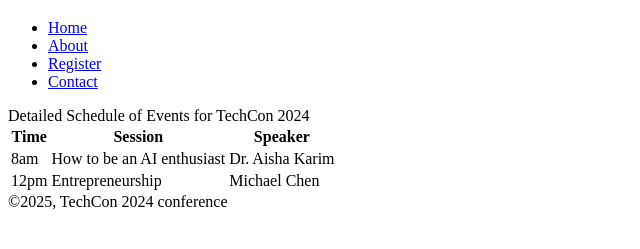
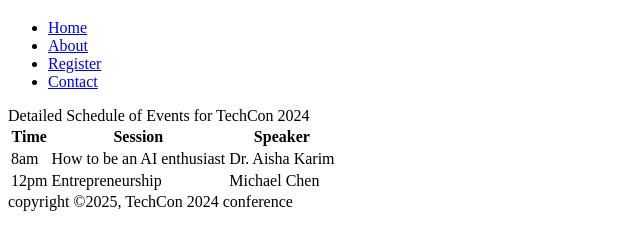
Before and after one commit to OluwatayomiTitus/TechCon_HTML, a plain HTML site: page techcon_website/schedule.html in a window 1280 px wide. Shown: the part 61-310 px from the top of the page, without its empty margins (0-640 px from the left). Drawn offline with Linux system fonts and the light colour scheme.

Commit message:
correct footer

```diff
--- a/techcon_website/schedule.html
+++ b/techcon_website/schedule.html
@@ -44,6 +44,6 @@
             </tbody>
         </table>
     </main>
-     <footer>&copy;2025, TechCon 2024 conference</footer>
+     <footer>copyright &copy;2025, TechCon 2024 conference</footer>
 </body>
 </html>
```
